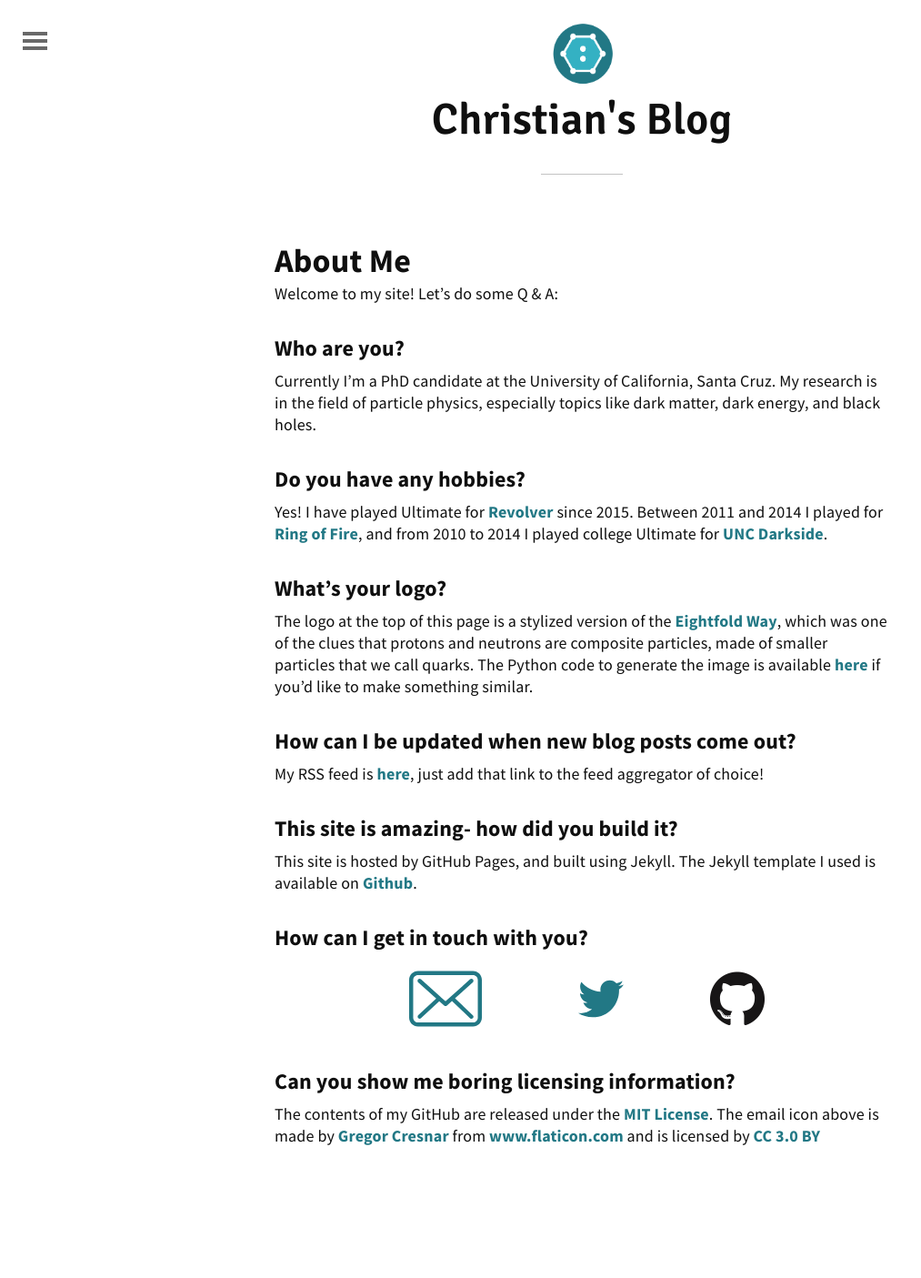
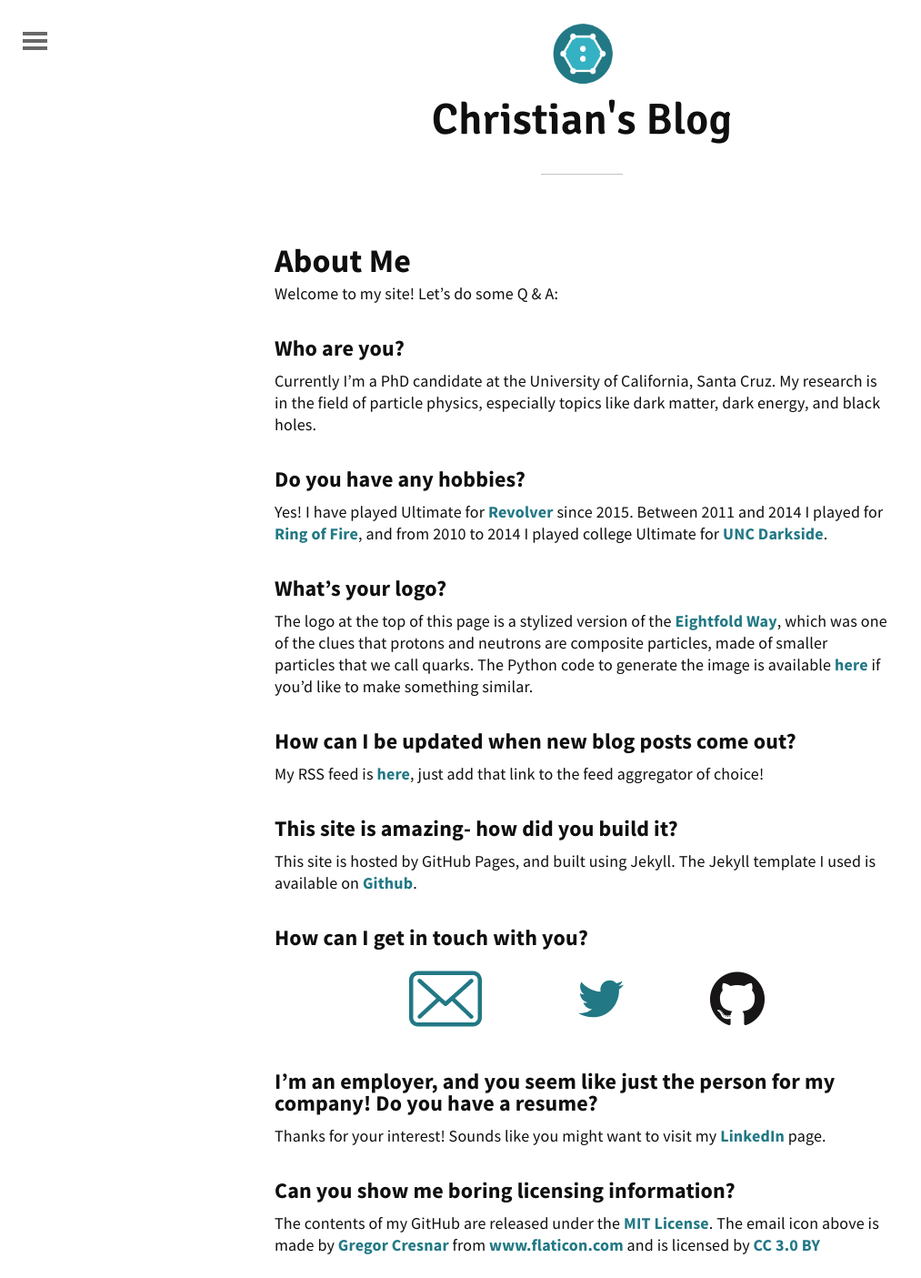
Before and after one commit to kwitophurr/kwitophurr.github.io, a Jekyll site: the page built from about.md, in a window 1280 px wide. Shown: the whole page at 91% size, without its empty margins (0-1013 px from the left). Built offline with Jekyll 4.4.1, drawn with Linux system fonts in a browser that asks for light colours; before the commit the page ends 1285 px from its top, so only the background shows below that.

Commit message:
new about section

```diff
--- a/about.md
+++ b/about.md
@@ -37,6 +37,9 @@ This site is hosted by GitHub Pages, and built using Jekyll. The Jekyll template
 	</tr>
 </table>
 
+### I'm an employer, and you seem like just the person for my company! Do you have a resume?
+Thanks for your interest! Sounds like you might want to visit my [LinkedIn](www.linkedin.com/in/christian-johnson-47538588) page.
+
 ### Can you show me boring licensing information?
 The contents of my GitHub are released under the <a href="/MIT_License.txt">MIT License</a>.
 The email icon above is made by <a href="http://www.flaticon.com/authors/gregor-cresnar" title="Gregor Cresnar">Gregor Cresnar</a> from <a href="http://www.flaticon.com" title="Flaticon">www.flaticon.com</a> and is licensed by <a href="http://creativecommons.org/licenses/by/3.0/" title="Creative Commons BY 3.0" target="_blank">CC 3.0 BY</a>
```
